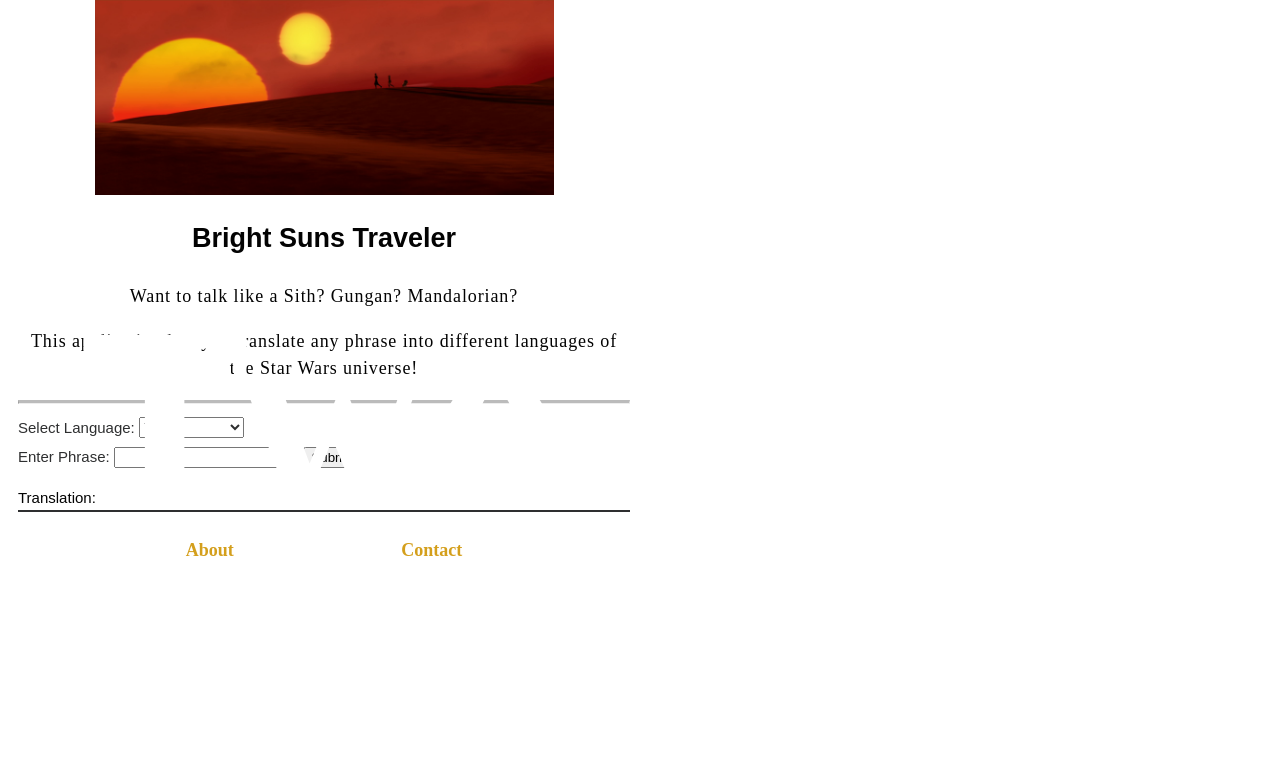
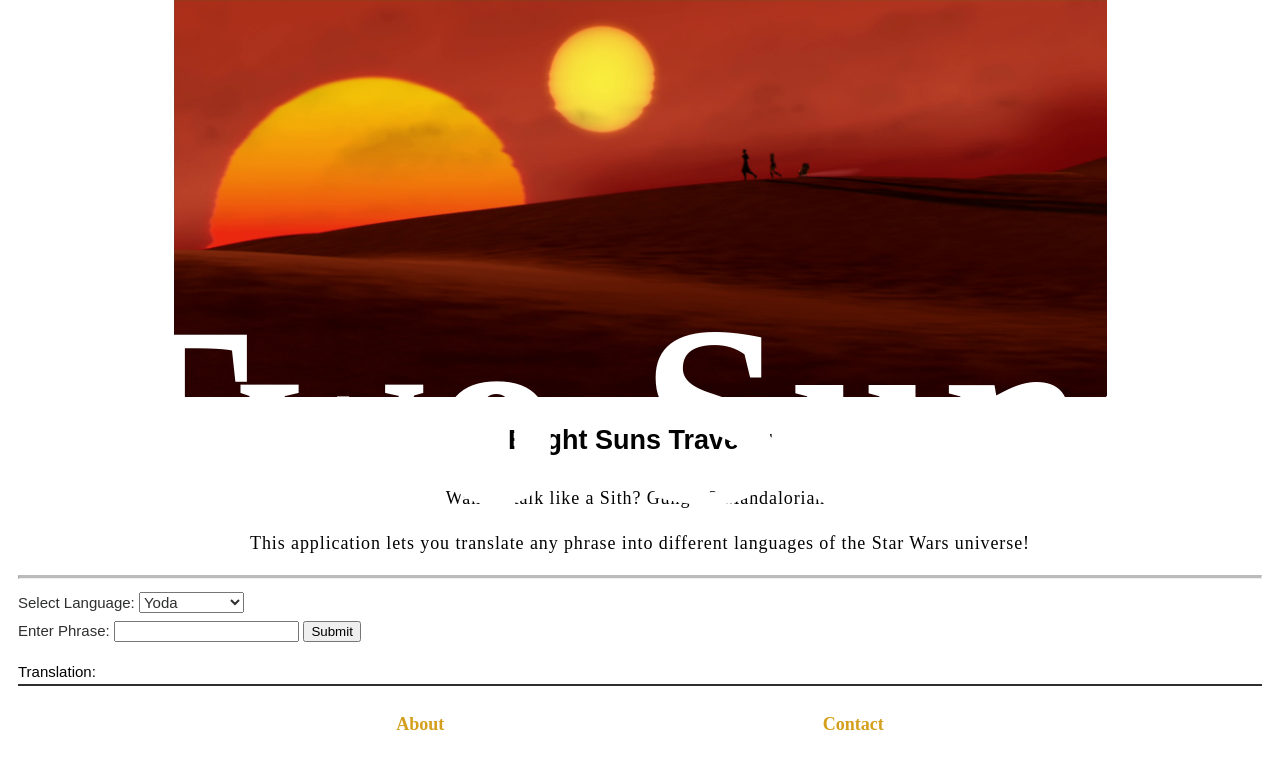
Before and after one commit to bbyee/Two-Suns-NextJS, a Next.js app: page / in a window 1280 px wide. Shown: the top 768 px of the page. Built offline with nearby package versions, Linux system fonts and the light colour scheme.

Commit message:
Changed container css

```diff
--- a/components/layout.module.css
+++ b/components/layout.module.css
@@ -1,6 +1,5 @@
 .container {
-  max-width: 36rem;
+  max-width: 100%;
   padding: 0 1rem;
-
   font-family: Andale Mono, Arial, Helvetica, sans-serif;
 }
```
